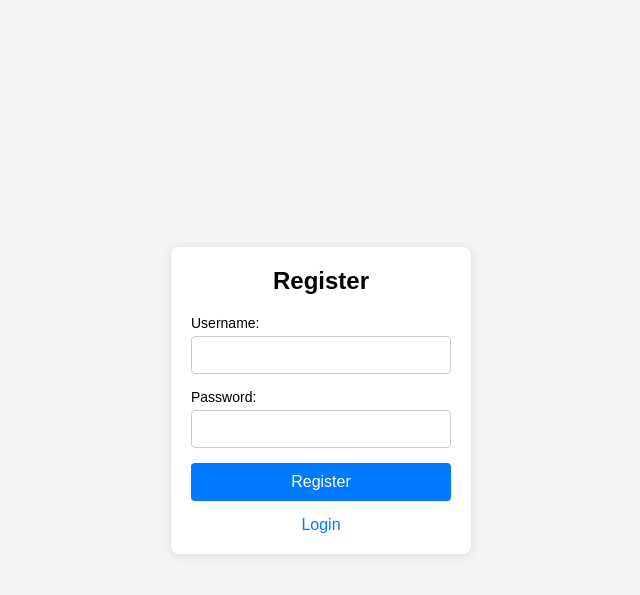
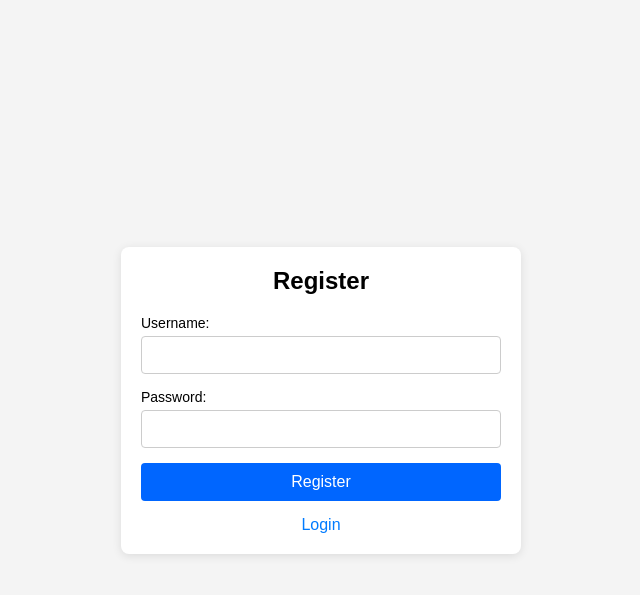
Before and after one commit to betaberry/trade-turbo-frontend, a Flask app: page /register in a window 1280 px wide. Shown: the top 595 px of the page, without its empty margins (319-959 px from the left). Run offline with Flask 3, Linux system fonts and the light colour scheme.

Commit message:
feat:improve auth function

```diff
--- a/trade/templates/login.html
+++ b/trade/templates/login.html
@@ -65,7 +65,7 @@
 
         /* Button Styling */
         button {
-            background-color: #0056b3;
+            background-color: #0066ff;
             color: white;
             border: none;
             padding: 10px;
@@ -77,7 +77,7 @@
         }
 
         button:hover {
-            background-color: #0056b3;
+            background-color: #0850bb;
         }
 
         /* Link Styling */
--- a/trade/templates/register.html
+++ b/trade/templates/register.html
@@ -26,7 +26,8 @@
             padding: 20px;
             border-radius: 8px;
             box-shadow: 0 2px 10px rgba(0, 0, 0, 0.1);
-            width: 300px;
+            width: 100%;
+            max-width: 400px;
         }
 
         /* Header Styling */
@@ -59,7 +60,7 @@
 
         /* Button Styling */
         button {
-            background-color: #007bff;
+            background-color: #0066ff;
             color: #fff;
             padding: 10px;
             border: none;
@@ -70,7 +71,7 @@
         }
 
         button:hover {
-            background-color: #0056b3;
+            background-color: #0850bb;
         }
 
         /* Link Styling */
```
